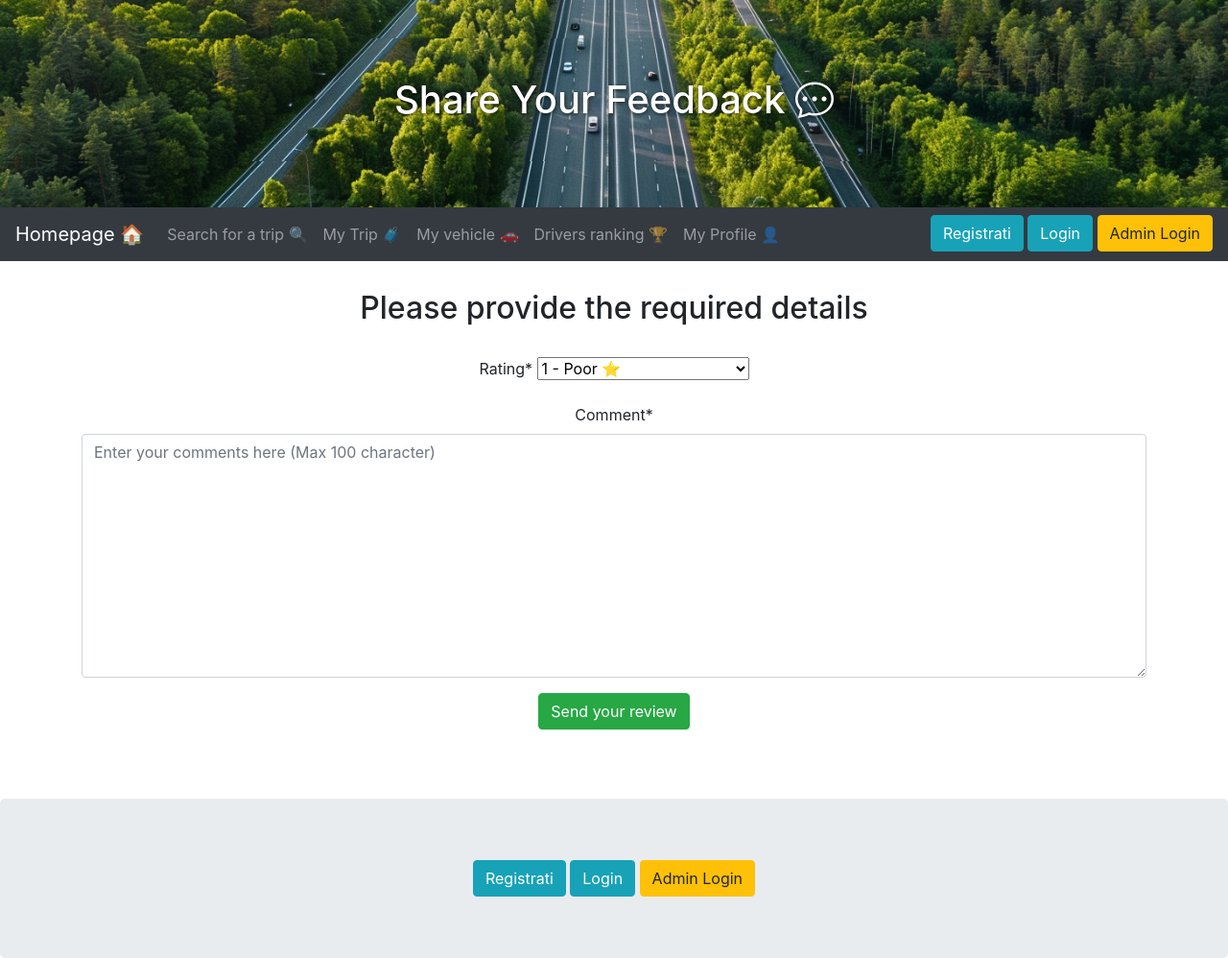
After one commit to lucaAnza/CarPooling_website, a Django app: page /gestione/createreview/7 in a window 1280 px wide. The commit adds this page. Shown: the whole page at 96% size. Run offline with Django 5.2, Linux system fonts and the light colour scheme; some libraries are stand-ins or nearby versions.

Commit message:
Create review form (not finished)

```diff
--- a/CarPooling/gestione/forms.py
+++ b/CarPooling/gestione/forms.py
@@ -2,7 +2,6 @@ from django import forms
 from crispy_forms.helper import FormHelper
 from crispy_forms.layout import Submit
 from django.utils import timezone
-
 from .models import *
 from datetime import datetime , timedelta
 
@@ -135,3 +134,26 @@ class CarForm(forms.ModelForm):
         widget=forms.DateInput(attrs={
             'type': 'date', 'class': 'form-control'})
     )
+
+class CreateReviewForm(forms.ModelForm):
+
+    RATING_CHOICES = [
+        (1, '1 - Poor ⭐'),
+        (2, '2 - Fair ⭐⭐'),
+        (3, '3 - Good ⭐⭐⭐'),
+        (4, '4 - Very Good ⭐⭐⭐⭐'),
+        (5, '5 - Excellent ⭐⭐⭐⭐⭐'),
+    ]
+
+    rating = forms.ChoiceField(choices=RATING_CHOICES)
+
+    comment = forms.CharField(
+        widget=forms.Textarea(attrs={
+            'placeholder': 'Enter your comments here (Max 100 character) ',
+            'class': 'form-control'
+        })
+    )
+
+    class Meta:
+        model = Review
+        fields = ["rating", "comment"]
--- a/CarPooling/gestione/models.py
+++ b/CarPooling/gestione/models.py
@@ -39,7 +39,7 @@ class Car(models.Model):
 
 
 class Review(models.Model):
-    rating = models.IntegerField(default=0, validators=[MinValueValidator(0), MaxValueValidator(10)])
+    rating = models.IntegerField(default=0, validators=[MinValueValidator(0), MaxValueValidator(5)])
     comment = models.CharField(max_length = 100)
 
     def __str__(self):
--- /dev/null
+++ b/CarPooling/gestione/templates/createreview.html
@@ -0,0 +1,33 @@
+{% extends 'basebs.html' %}
+
+{% block title %} {{view.title}} {% endblock %}
+
+{% load crispy_forms_tags %}
+<link rel="stylesheet" href="https://stackpath.bootstrapcdn.com/bootstrap/4.1.3/css/bootstrap.min.css" integrity="sha384-MCw98/SFnGE8fJT3GXwEOngsV7Zt27NXFoaoApmYm81iuXoPkFOJwJ8ERdknLPMO" crossorigin="anonymous">
+
+{% block header1 %}
+    <div class="header-background">
+        <h1 class="header-background"> {{view.title}} <i class="bi bi-chat-dots"></i> </h1>
+    </div>
+{% endblock %}
+
+{% block content %}
+
+<h2> Please provide the required details </h2>
+
+<br>
+
+<form action="{% url 'create_review' '4' %}" method="POST">
+    {% csrf_token %}
+    {{ form|crispy }}
+    <input type="submit" class="btn btn-success" value="Send your review">
+
+</form>
+
+<br>
+
+
+
+<br>
+
+{% endblock %}
--- a/CarPooling/gestione/templates/createtrip.html
+++ b/CarPooling/gestione/templates/createtrip.html
@@ -6,7 +6,9 @@
 <link rel="stylesheet" href="https://stackpath.bootstrapcdn.com/bootstrap/4.1.3/css/bootstrap.min.css" integrity="sha384-MCw98/SFnGE8fJT3GXwEOngsV7Zt27NXFoaoApmYm81iuXoPkFOJwJ8ERdknLPMO" crossorigin="anonymous">
 
 {% block header1 %}
-  <h1 class="header-background"> {{view.title}} </h1>
+  <div class="header-background">
+    <h1 class="header-background"> {{view.title}}  </h1>
+  </div>
 {% endblock %}
 
 {% block content %}
--- a/CarPooling/gestione/urls.py
+++ b/CarPooling/gestione/urls.py
@@ -39,6 +39,7 @@ urlpatterns = [
     path("searchtripresults/<str:string>/<str:where>/", SearchResultsList.as_view(), name="search_results_trip"),
     path('take_part/<int:pk>/', take_part, name='take_part'),
     path('leave_trip/<int:pk>/', leave_trip, name='leave_trip'),
+    path('createreview/<int:pk>' , CreateReviewView.as_view() , name='create_review'),
 ]
 
 if settings.DEBUG:
--- a/CarPooling/gestione/views.py
+++ b/CarPooling/gestione/views.py
@@ -196,7 +196,7 @@ class TripsListView(GroupRequiredMixin , ListView):
         elif trip_type == 'old':
             return Ride.objects.filter(arrival_time__lt=timezone.now() , passengers__user = self.request.user).order_by('-id')[:3]
         else:
-            return Ride.objects.filter(user=self.request.user).order_by('-id')[:3]
+            return None
 
 
 @login_required
@@ -244,6 +244,7 @@ class DatailRideView(GroupRequiredMixin , DetailView):
     model = Ride
     template_name = "ride_detail.html"
 
+    #TODO Check on this
     def get_context_data(self, **kwargs):
         context = super().get_context_data(**kwargs)
         # Recover the url
@@ -358,3 +359,24 @@ def take_part(request, pk):
 
     return redirect('search_trip')
 #-----------------------------------------------------------------------
+
+
+
+# REVIEW ---------------------------------------------------------------
+
+class CreateReviewView(GroupRequiredMixin, CreateView):
+    title = "Share Your Feedback"
+    group_required = ["Driver" , "Passenger"]
+    form_class = CreateReviewForm
+    template_name = "createreview.html"
+    success_url = reverse_lazy("home")
+
+    # Get ride id
+    def form_valid(self, form):
+        ride_id = self.kwargs['pk']
+        #TODO
+        print("Check validità pk! deve essere dell'utente specifico di una corsa che ha fatto")
+        print("Aggiunta recensione alla corsa n." , ride_id)
+        return super().form_valid(form)
+
+#-----------------------------------------------------------------------
```
Also changed, not shown: CarPooling/gestione/templates/base_trips.html (+13 -8 lines), CarPooling/db.sqlite3.
